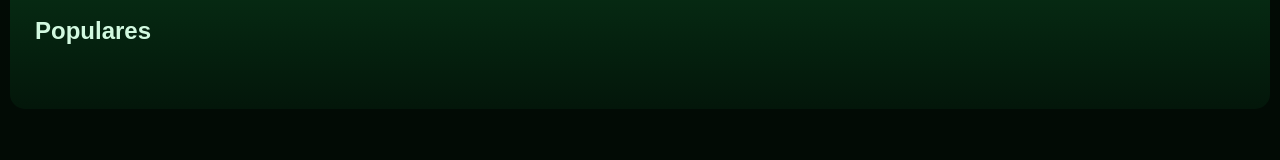
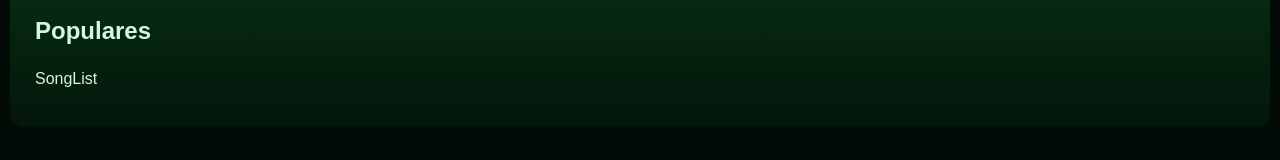
Before and after one commit to TekhneDev/spotify-react, a React (Vite) app: page /artist/1 in a window 1280 px wide. Shown: the part 395-555 px from the top of the page. Built offline with nearby package versions, Linux system fonts and the light colour scheme.

Commit message:
create SongItem component

```diff
--- /dev/null
+++ b/src/components/SongItem.jsx
@@ -0,0 +1,5 @@
+const SongItem = () => {
+  return <div className="song-item">SongItem</div>;
+};
+
+export default SongItem;
--- a/src/components/SongList.jsx
+++ b/src/components/SongList.jsx
@@ -1,5 +1,7 @@
 const SongList = () => {
-  return <div className="song-list"></div>;
+  return <div className="song-list">
+    SongList
+  </div>;
 };
 
 export default SongList;
```
